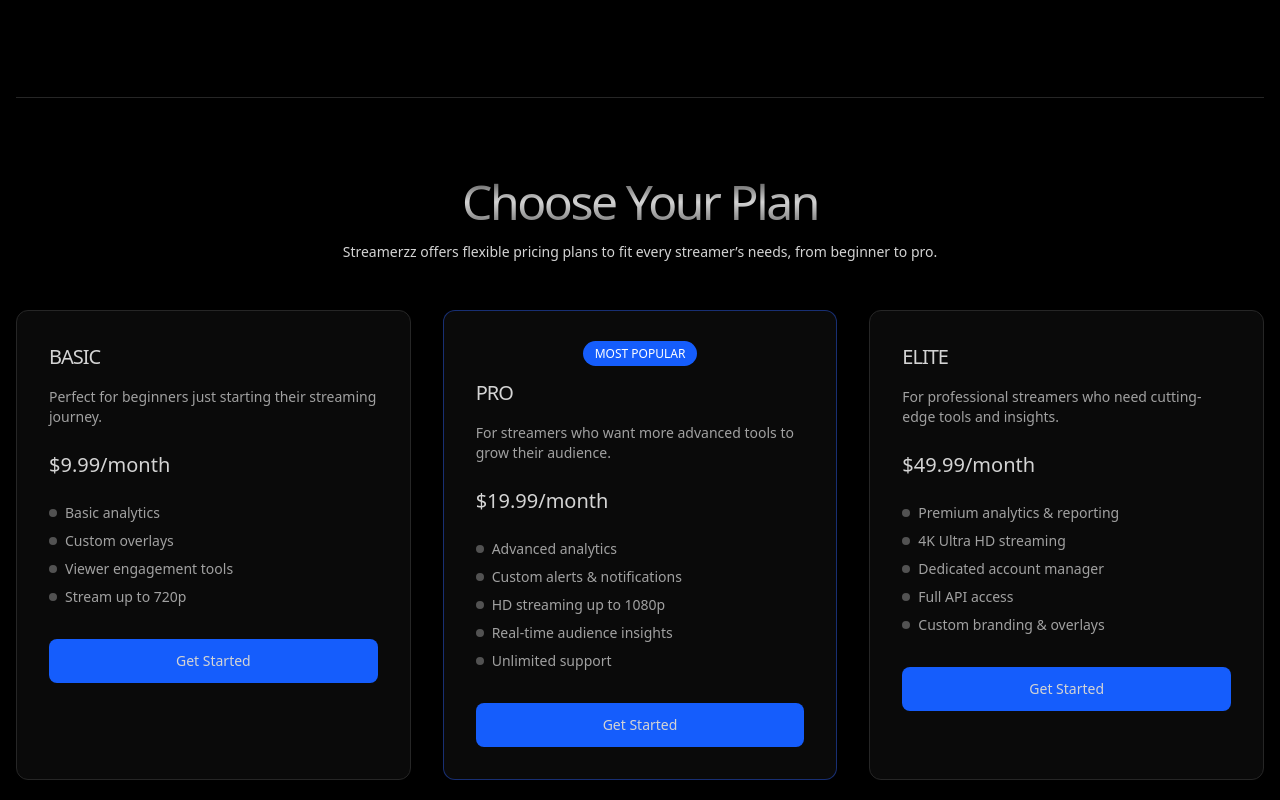
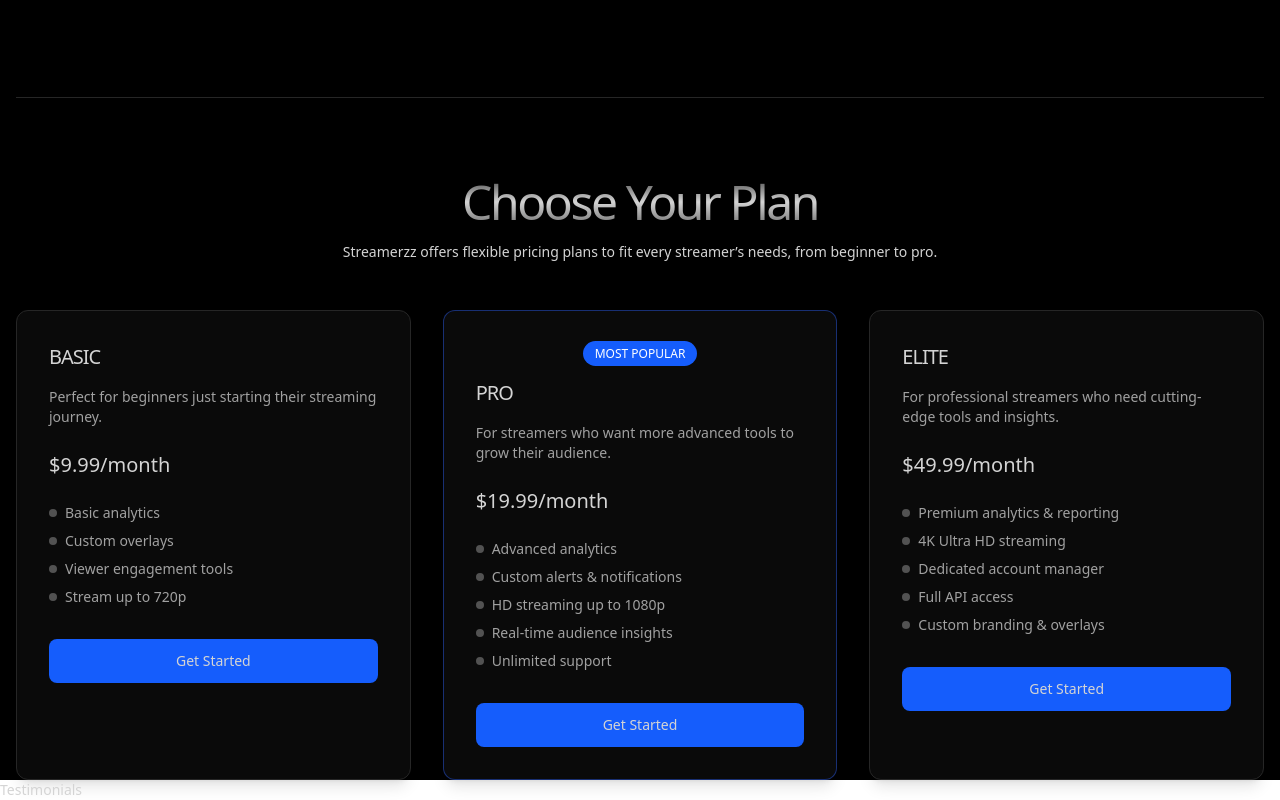
Before and after one commit to alonzojoe/saas-landing-page, a React (Vite) app: page / in a window 1280 px wide. Shown: the part 2929-3729 px from the top of the page. Built offline with nearby package versions, Linux system fonts and the light colour scheme.

Commit message:
create new Testimonials component implement i App.tsx

```diff
--- a/src/App.tsx
+++ b/src/App.tsx
@@ -3,6 +3,7 @@
 import HowItWorks from "./components/HowItWorks";
 import KeyFeatures from "./components/KeyFeatures";
 import PricingPlans from "./components/PricingPlans";
+import Testimonials from "./components/Testimonials";
 const App = () => {
   return (
     <main className="text-sm text-neutral-300 antialiased">
@@ -11,6 +12,7 @@
       <HowItWorks />
       <KeyFeatures />
       <PricingPlans />
+      <Testimonials />
     </main>
   );
 };
--- /dev/null
+++ b/src/components/Testimonials.tsx
@@ -0,0 +1,9 @@
+const Testimonials = () => {
+  return (
+    <section id="testimonials">
+      <div className="bg-white max-w-7xl mx-auto">Testimonials</div>
+    </section>
+  );
+};
+
+export default Testimonials;
```
